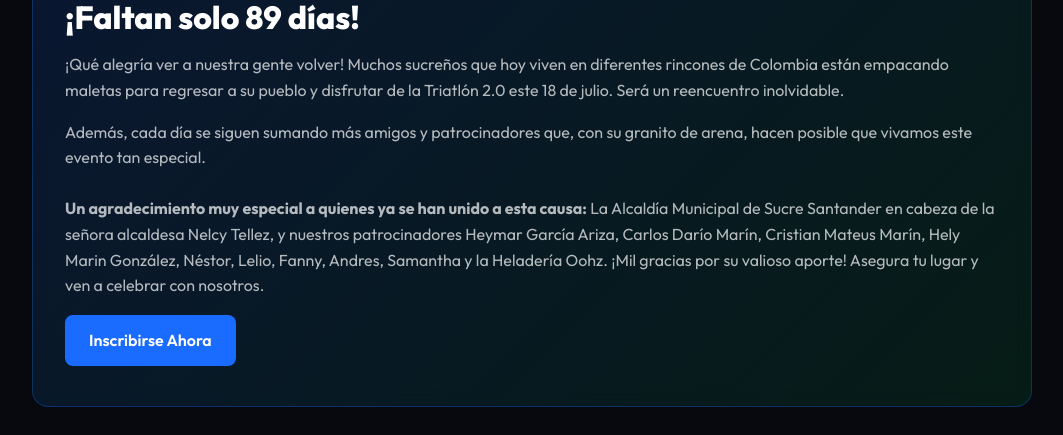
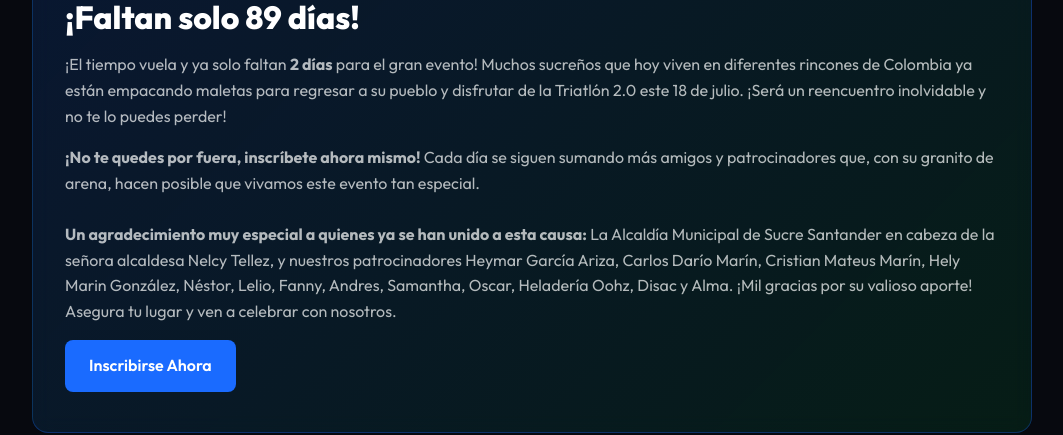
Before and after one commit to MarioAguillon/triatlon-sucre-santader, an Angular app in the folder frontend/: page / in a window 1280 px wide. Shown: the part 1320-1755 px from the top of the page, without its empty margins (108-1171 px from the left). Built offline with nearby package versions, Linux system fonts and the light colour scheme; no server answers.

Commit message:
feat: agregar patrocinadores Oscar, Disac, Alma y actualizar sección de noticias con sentido de urgencia

```diff
--- a/frontend/src/app/components/noticias/noticias.component.ts
+++ b/frontend/src/app/components/noticias/noticias.component.ts
@@ -26,12 +26,12 @@ import { CommonModule } from '@angular/common';
               <span class="news-badge">🔥 ÚLTIMA HORA</span>
               <h3 class="news-title-large">¡Faltan solo {{ daysLeft }} días!</h3>
               <p class="news-body">
-                ¡Qué alegría ver a nuestra gente volver! Muchos sucreños que hoy viven en diferentes rincones de Colombia están empacando maletas para regresar a su pueblo y disfrutar de la Triatlón 2.0 este 18 de julio. Será un reencuentro inolvidable.
+                ¡El tiempo vuela y ya solo faltan <strong>2 días</strong> para el gran evento! Muchos sucreños que hoy viven en diferentes rincones de Colombia ya están empacando maletas para regresar a su pueblo y disfrutar de la Triatlón 2.0 este 18 de julio. ¡Será un reencuentro inolvidable y no te lo puedes perder!
               </p>
               <p class="news-body">
-                Además, cada día se siguen sumando más amigos y patrocinadores que, con su granito de arena, hacen posible que vivamos este evento tan especial.
+                <strong>¡No te quedes por fuera, inscríbete ahora mismo!</strong> Cada día se siguen sumando más amigos y patrocinadores que, con su granito de arena, hacen posible que vivamos este evento tan especial.
                 <br><br>
-                <strong>Un agradecimiento muy especial a quienes ya se han unido a esta causa:</strong> La Alcaldía Municipal de Sucre Santander en cabeza de la señora alcaldesa Nelcy Tellez, y nuestros patrocinadores Heymar García Ariza, Carlos Darío Marín, Cristian Mateus Marín, Hely Marin González, Néstor, Lelio, Fanny, Andres, Samantha y la Heladería Oohz. ¡Mil gracias por su valioso aporte! Asegura tu lugar y ven a celebrar con nosotros.
+                <strong>Un agradecimiento muy especial a quienes ya se han unido a esta causa:</strong> La Alcaldía Municipal de Sucre Santander en cabeza de la señora alcaldesa Nelcy Tellez, y nuestros patrocinadores Heymar García Ariza, Carlos Darío Marín, Cristian Mateus Marín, Hely Marin González, Néstor, Lelio, Fanny, Andres, Samantha, Oscar, Heladería Oohz, Disac y Alma. ¡Mil gracias por su valioso aporte! Asegura tu lugar y ven a celebrar con nosotros.
               </p>
               <a href="#inscripcion" class="news-cta">Inscribirse Ahora <i class="fas fa-arrow-right"></i></a>
             </div>
@@ -40,7 +40,7 @@ import { CommonModule } from '@angular/common';
           <!-- Ejemplo Embed Instagram -->
           <div class="news-card">
             <div class="embed-container" style="padding: 1rem 0;">
-              <iframe src="https://www.instagram.com/reel/DaiE4h5OnGS/embed" width="320" height="476" frameborder="0" scrolling="no" allowtransparency="true"></iframe>
+              <iframe src="https://www.instagram.com/reel/Daz9dxMOUXg/embed" width="320" height="476" frameborder="0" scrolling="no" allowtransparency="true"></iframe>
             </div>
             <div class="news-info">
               <span class="news-platform" style="color: #E1306C">● Instagram</span>
--- a/frontend/src/app/components/sponsors/sponsors.component.ts
+++ b/frontend/src/app/components/sponsors/sponsors.component.ts
@@ -390,11 +390,14 @@ export class SponsorsComponent implements OnInit {
     { id: 109, nombre: 'Samantha', tipo: 'persona', logo_url: 'patrocinadores/tarjeta_samantha.png' },
     { id: 114, nombre: 'Juan Peña', tipo: 'persona', logo_url: 'patrocinadores/tarjeta_juanpena.png' },
     { id: 115, nombre: 'Edwin', tipo: 'persona', logo_url: 'patrocinadores/tarjeta_edwin.png' },
+    { id: 119, nombre: 'Oscar', tipo: 'persona', logo_url: 'patrocinadores/tarjeta_oscar.png' },
     { id: 110, nombre: 'Heladería Oohz', tipo: 'empresa', logo_url: 'patrocinadores/tarjeta_oohz.png', sitio_web: 'https://www.instagram.com/heladeriaoohz7?igsh=MXUzOHc0YXo0M3VhYQ==' },
     { id: 111, nombre: 'Dra Katherin Escamilla', tipo: 'empresa', logo_url: 'patrocinadores/tarjeta_katy.png', sitio_web: 'https://www.instagram.com/consultoriodrakatherin?igsh=NzdkbmNwYW14NXRx' },
     { id: 112, nombre: 'Sosa', tipo: 'empresa', logo_url: 'patrocinadores/tarjeta_sosa.png', sitio_web: 'https://wa.me/573123540901' },
     { id: 113, nombre: 'Dany', tipo: 'empresa', logo_url: 'patrocinadores/tarjeta_dany.png', sitio_web: 'https://wa.me/573023432762' },
-    { id: 116, nombre: 'CIIS', tipo: 'empresa', logo_url: 'patrocinadores/tarjeta_ciis.png', sitio_web: 'https://wa.me/573022848504' }
+    { id: 116, nombre: 'CIIS', tipo: 'empresa', logo_url: 'patrocinadores/tarjeta_ciis.png', sitio_web: 'https://wa.me/573022848504' },
+    { id: 117, nombre: 'Disac', tipo: 'empresa', logo_url: 'patrocinadores/tarjeta_disac.png', sitio_web: 'https://www.instagram.com/disac_comercializadora?igsh=YWk3aDg3ZjN2dDY1' },
+    { id: 118, nombre: 'Alma', tipo: 'empresa', logo_url: 'patrocinadores/tarjeta_alma.png', sitio_web: 'https://wa.me/573144813369' }
   ]);
   loading  = signal(true);
 
```
